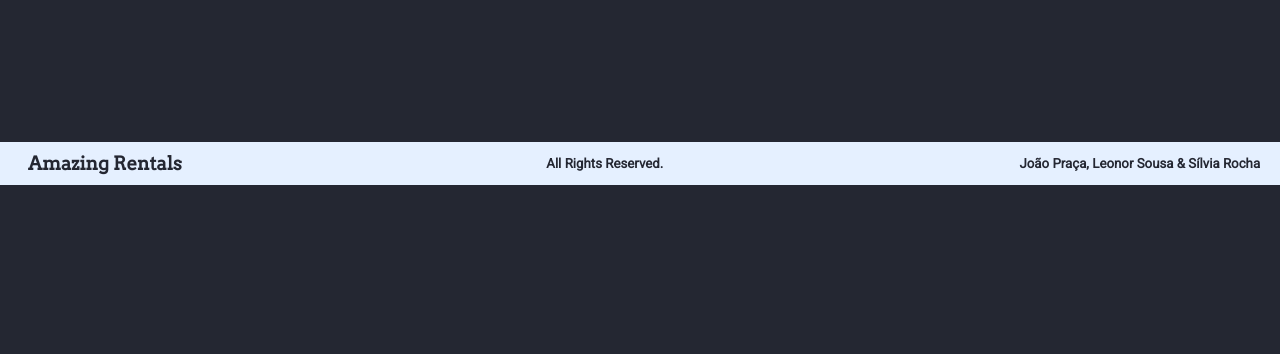
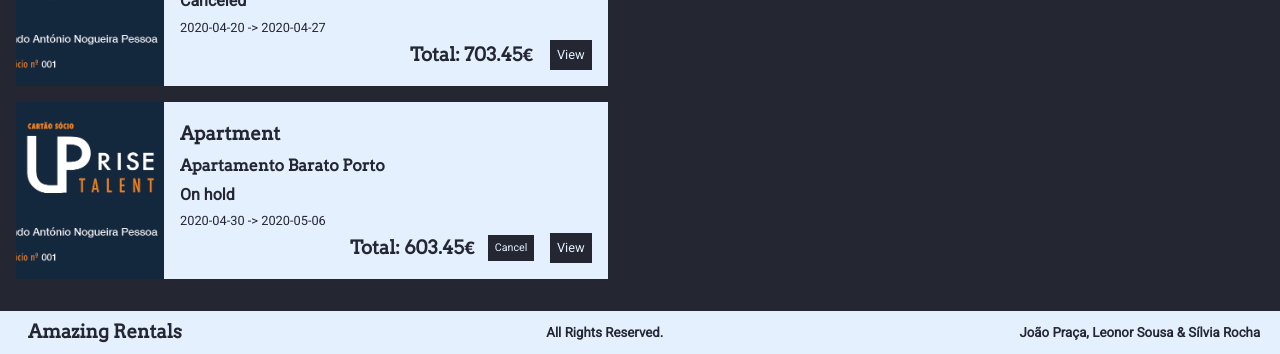
Before and after one commit to jarpraca/LTW_1920, a PHP site: page /listReservations.php in a window 1280 px wide. Shown: the part 615-969 px from the top of the page. Before the commit the page ends 800 px from the top, so only its background shows below. Run offline with PHP 8.4, Linux system fonts and the light colour scheme; the visitor is signed in with stand-in values (Sample User, id 1); data comes from the database, SQL or seed files in the repository; some libraries are stand-ins or nearby versions.

Commit message:
Added cancel option

```diff
--- a/database/criar.sql
+++ b/database/criar.sql
@@ -72,7 +72,6 @@
     idEstado        INTEGER REFERENCES Estado(idEstado) ON DELETE CASCADE ON UPDATE CASCADE,
     idHabitacao     INTEGER REFERENCES Habitacao(idHabitacao),
     idUtilizador       INTEGER REFERENCES Utilizador(idUtilizador),
-    UNIQUE (dataCheckIn, idHabitacao)
 );
 
 DROP TABLE IF EXISTS Estado;
--- a/database/habitations.php
+++ b/database/habitations.php
@@ -155,26 +155,18 @@
     $stmt->execute(array($idHab));
 }
 
-function reserve($idRes, $idHab, $idUser, $dataCheckIn, $dataCheckOut, $numHospedes, $precoTotal){
-    global $db;
-    $stmt = $db->prepare('INSERT INTO Reserva(idReserva, dataCheckIn, dataCheckOut, numHospedes, precoTotal, idHabitacao, idEstado) VALUES (?, ?, ?, ?, ?, ?, 0)');
-    $stmt->execute(array($idRes, $dataCheckIn, $dataCheckOut, $numHospedes, $precoTotal, $idHab));
-    $stmt = $db->prepare('INSERT INTO Efetua(idCliente, idReserva) VALUES (?, ?)');
-    $stmt->execute(array($idUser, $idRes));
-}
-
 function cancelReservation($idRes){
     global $db;
-    $stmt = $db->prepare('UPDATE Reserva SET idEstado=3 WHERE idRes = ?');
+    $stmt = $db->prepare('UPDATE Reserva SET idEstado=3 WHERE idReserva = ?');
     $stmt->execute(array($idRes));
     $stmt = $db->prepare('SELECT percentagemReembolso FROM (PoliticaDeCancelamento JOIN Habitacao USING (idPolitica)) JOIN Reserva USING (idHabitacao) WHERE idReserva = ?');
     $stmt->execute(array($idRes));
-    $reembolso = $stmt->fetch();
+    $reembolso = $stmt->fetch()['percentagemReembolso'];
     $stmt = $db->prepare('SELECT precoTotal FROM Reserva WHERE idReserva = ?');
     $stmt->execute(array($idRes));
-    $price = $stmt->fetch();
+    $price = $stmt->fetch()['precoTotal'];
     $stmt = $db->prepare('INSERT INTO Cancelamento(reembolso, idReserva) VALUES (?, ?)');
-    $stmt->execute(array($idRes, $price * $reembolso));
+    $stmt->execute(array($price * $reembolso, $idRes));
 }
 
 function removeReservationsHabitation($id){
@@ -442,7 +434,7 @@
     $reservations = $stmt->fetchAll();
 
     foreach($reservations as $reservation){
-        if ($date >= $reservation['dateCheckIn'] && $date <= $reservation['dateCheckOut'] && $reservation['idEstado']!= 3){
+        if ($date >= $reservation['dataCheckIn'] && $date <= $reservation['dataCheckOut'] && $reservation['idEstado']!= 3){
             $available=false;
             break;
         }
--- a/layout.css
+++ b/layout.css
@@ -132,6 +132,10 @@
     float: right;
     margin: 1em;
     padding: 1em;
+}
+
+#cancel_button {
+    padding: 0;
 }
 
 #homepage {
@@ -303,7 +307,7 @@
     margin-top: auto;
 }
 
-.horizontalElements a {
+.horizontalElements a, button {
     margin-left: 1em;
 }
 
@@ -341,6 +345,7 @@
     margin: 1rem;
     width: 90%;
     height: 100%;
+    z-index: 2;
 }
 
 .close {
@@ -353,7 +358,7 @@
     /* Hidden by default */
     position: fixed;
     /* Stay in place */
-    z-index: 1;
+    z-index: 2;
     /* Sit on top */
     left: 0;
     top: 0;
@@ -377,6 +382,8 @@
     padding: 1rem;
     border: 1px solid var(--myLightBlue);
     width: 35%;
+    z-index: 2;
+
     /* Could be more or less, depending on screen size */
 }
 
@@ -387,20 +394,18 @@
     float: right;
 }
 
-#listPropertiesMap {
-    display: grid;
-    grid-template-areas: "data aside";
-    grid-auto-columns: 50%;
+#propertiesSection {
+    float: left;
+    width: calc(50% - 1em);
 }
 
-#propertiesSection {
-    grid-area: data;
-}
-
-#listPropertiesMap aside {
-    grid-area: aside;
+#map {
+    float: right;
     padding: 1em;
     align-items: center;
+    height: 100%;
+    z-index: 1;
+    width: calc(50% - 1em);
 }
 
 #no_results {
--- a/listProperties.php
+++ b/listProperties.php
@@ -17,7 +17,7 @@
 
   $properties = getProperties($_SESSION['user']);
 
-  echo '<section id="listPropertiesMap">';
+  echo '<section class="listPropertiesMap">';
   echo '<aside id="map">';
   include('templates/properties/map.php');
   echo '</aside>';
--- a/listReservations.php
+++ b/listReservations.php
@@ -21,7 +21,7 @@
     array_push($properties, $property);
   }
 
-  echo '<section id="listPropertiesMap">';
+  echo '<section class="listPropertiesMap">';
     echo '<aside id="map">';
       include('templates/properties/map.php');
     echo '</aside>';
--- a/listSearch.php
+++ b/listSearch.php
@@ -50,7 +50,7 @@
     $days = $secs / 86400;
 
     if($properties != null){
-        echo '<section id="listPropertiesMap">';
+        echo '<section class="listPropertiesMap">';
         echo '<aside id="map">';
         include('templates/properties/map.php');
         echo '</aside>';
--- a/style.css
+++ b/style.css
@@ -12,7 +12,7 @@
     margin: 0 0.5em 0 0;
 }
 
-h4, h5, h6, p, span, input, label, tr, a, #filter_button {
+h4, h5, h6, p, span, input, label, tr, a, button {
     font-family: var(--bodyFont);
 }
 
@@ -163,6 +163,10 @@
     border-color: var(--myDarkBlue);
 }
 
+/* #cancel_button {
+    font-size: 12.8px;
+} */
+
 .propertyShort, .reservationShort, .propertySearch {
     background: var(--myLightBlue);
     color: var(--myDarkBlue);
--- /dev/null
+++ b/templates/forms/cancel.php
@@ -0,0 +1,38 @@
+<button class="submit" id="cancel_button"> <p>Cancel </p></button>
+
+<div id="cancelModal" class="modal">
+    <div class="modal-content">
+        <span class="close">&times;</span>
+        <form id="reservation_form" class="commentForm verticalForm" action="templates/forms/cancel_action.php?idReserva=<?=$reservation['idReserva']?>" method="post" enctype="multipart/form-data">
+        <div>
+            <p> Are you sure you want to cancel your reservation? </p>
+        </div>
+        <button class="submit" type="submit">  Yes </button>
+        <button class="submit" id="no"> No </button>
+</form>
+    </div>
+</div>
+
+<script>
+    // Get the modal
+    var modal_cancel = document.getElementById("cancelModal");
+    // Get the button that opens the modal
+    var btn_cancel = document.getElementById("cancel_button");
+    var no = document.getElementById("no");
+
+    // When the user clicks the button, open the modal
+    btn_cancel.onclick = function() {
+        modal_cancel.style.display = "block";
+    }
+
+    // When the user clicks on <span> (x), close the modal
+    no.onclick = function() {
+        modal_cancel.style.display = "none";
+    }
+    // When the user clicks anywhere outside of the modal, close it
+    window.onclick = function(event) {
+        if (event.target == modal_cancel) {
+            modal_cancel.style.display = "none";
+        }
+    }
+</script>
--- a/templates/forms/editProperty_action.php
+++ b/templates/forms/editProperty_action.php
@@ -62,5 +62,5 @@
         }
     }
 
-    //header( 'Location: ../../listProperties.php');
+    header( 'Location: ../../listProperties.php');
 ?>
--- a/templates/forms/reservation.php
+++ b/templates/forms/reservation.php
@@ -3,9 +3,9 @@
 <div id="reservationModal" class="modal">
     <div class="modal-content">
         <span class="close">&times;</span>
-<?php $action_form = "templates/forms/reservation_action.php?idHabitacao=". $habitation['idHabitacao'] ?>
+        <?php $action_form = "templates/forms/reservation_action.php?idHabitacao=". $habitation['idHabitacao'] ?>
 
-<form id="reservation_form" class="commentForm verticalForm" action=<?= $action_form ?> method="post" enctype="multipart/form-data">
+        <form id="reservation_form" class="commentForm verticalForm" action=<?= $action_form ?> method="post" enctype="multipart/form-data">
             <label> Type
                 <input type="text" name="type" value= <?= getNameType($habitation['idTipo'])['nome'] ?> readonly >
             </label>
@@ -58,4 +58,3 @@
         }
     }
 </script>
-</form>
--- a/templates/properties/viewShortReservation.php
+++ b/templates/properties/viewShortReservation.php
@@ -5,7 +5,7 @@
         $habitation=getHabitationById($reservation['idHabitacao']);
         $pictures=getHabitationPictures($habitation['idHabitacao']);
         if ($pictures != null){
-            echo '<img src=' . $pictures[0]['urlImagem'] . 'alt=' . $pictures[0]['legenda'] . '>';
+            echo '<img src=' . $pictures[0]['urlImagem'] . ' alt=' . $pictures[0]['legenda'] . '>';
         }
         else{
             echo '<img src="images/ownerPicture.jpg"  alt="Habitation Picture">';
@@ -29,7 +29,8 @@
             <?php
                 $state = $reservation['idEstado'];
                 if ($state == 0)
-                        echo '<a href=#>" class="submit"><p>Cancel</p></a>';
+                   include_once("templates/forms/cancel.php");
+
                 else if ($state == 1){
                     echo '<a href="viewProperty.php?id=' . $habitation['idHabitacao'] . '#comment_form" class="submit"><p>Comment</p></a>';
                 }
@@ -38,5 +39,4 @@
 
         </div>
     </div>
-    </div>
 </section>
```
Also changed, not shown: templates/forms/cancel_action.php (added, +11 -0 lines), database/database.db, images/1-0.jpg (added), images/1-0.png (added). Lines whose indentation alone changed are shown as unchanged.
